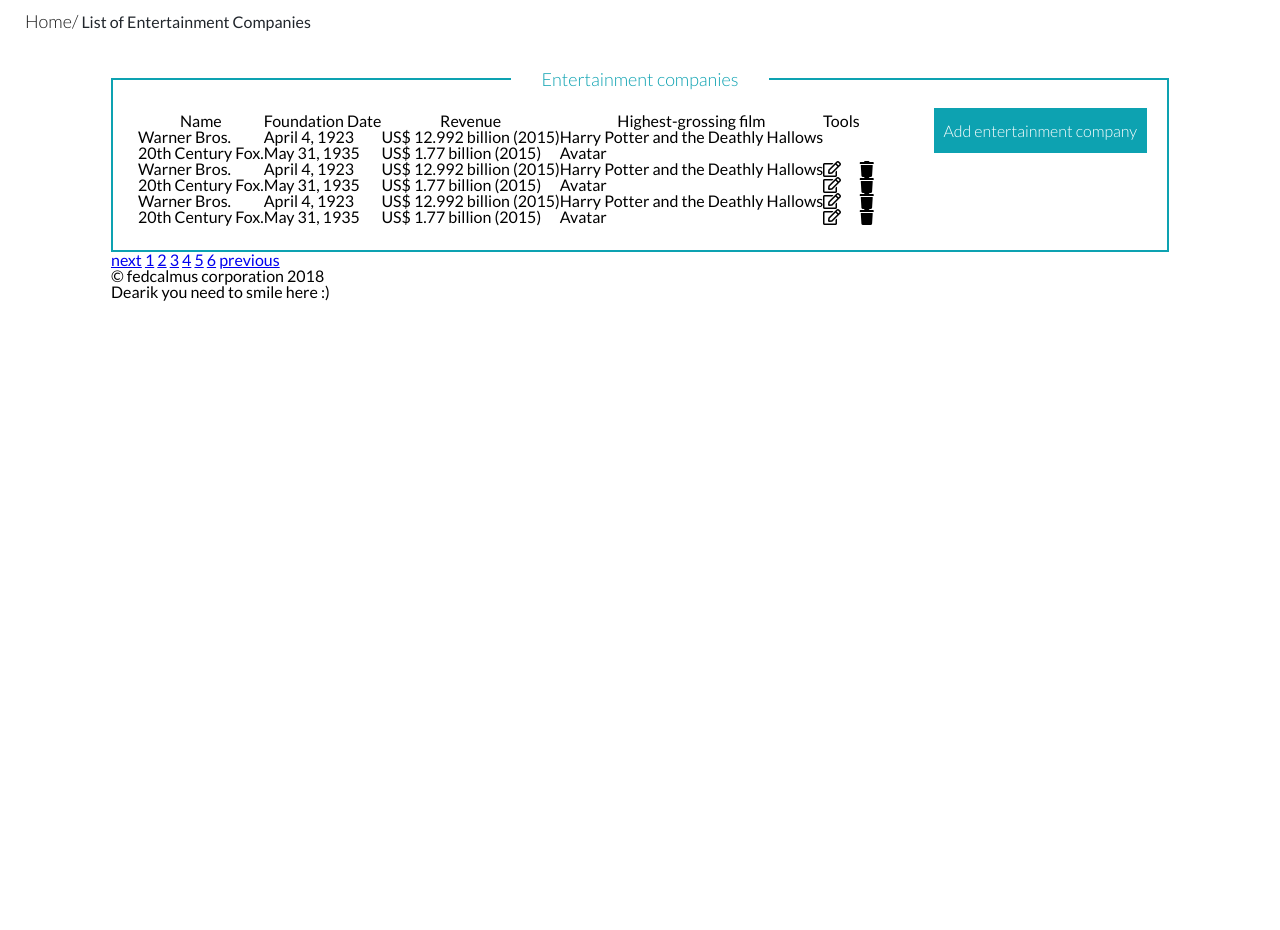
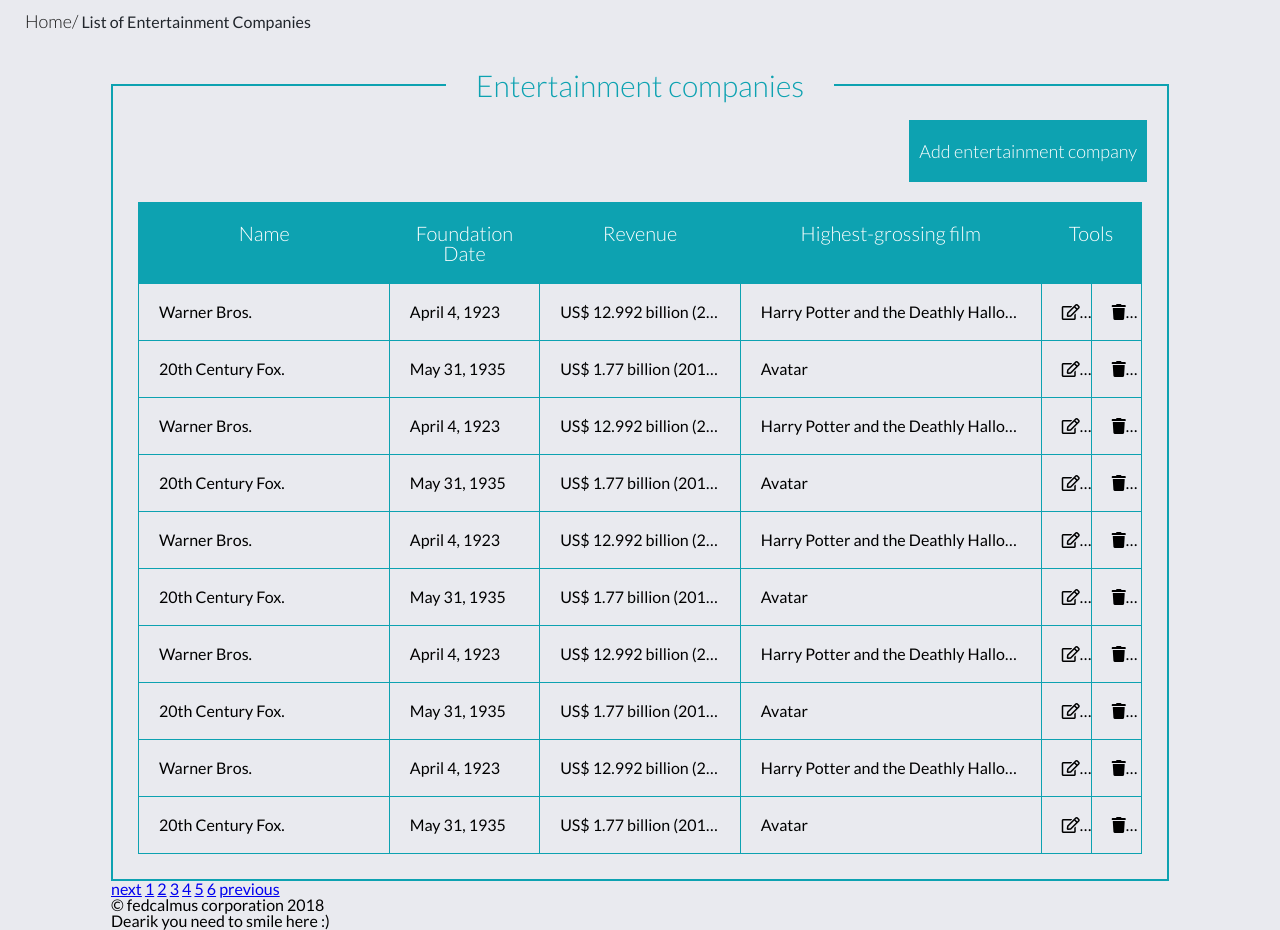
Before and after one commit to fedcalmus/Admin, a plain HTML site: page index.html in a window 1280 px wide. Shown: the part 214-1144 px from the top of the page. Before the commit the page ends 800 px from the top, so only its background shows below. Drawn offline with Linux system fonts and the light colour scheme.

Commit message:
added table styles

```diff
--- a/index.html
+++ b/index.html
@@ -9,7 +9,7 @@
     <link rel="stylesheet" href="style/main.css">
     <!--End Theme CSS-->
     <!--Start Google fonts-->
-    <link href="https://fonts.googleapis.com/css?family=Lato:300,400,700" rel="stylesheet">
+    <link href="https://fonts.googleapis.com/css?family=Lato:100,300,400,700" rel="stylesheet">
     <!--End Google font-->
     <!--Favicon starts here-->
     <link rel="shortcut icon" href="img/favicon.ico" type="image/x-icon">
@@ -53,29 +53,36 @@
     </ul>
 </div>
 <div class="container">
-    <fieldset class="tablefieldset clearAfter">
+    <fieldset class="tablefieldset">
         <legend>Entertainment companies</legend>
-            <button class="addButton transition">Add entertainment company</button>
+        <button class="addButton transition">Add entertainment company</button>
     <div class="tableSection">
-    <table class="tableContent">
+    <table class="tableContent companyTable">
+        <thead>
         <tr>
-        <th>Name</th>
-        <th>Foundation Date</th>
-        <th>Revenue</th>
-        <th>Highest-grossing film</th>
-        <th>Tools</th>
-    </tr>
+            <th class="row1">Name</th>
+            <th class="row2">Foundation Date</th>
+            <th class="row3">Revenue</th>
+            <th class="row4">Highest-grossing film</th>
+            <th class="row5" colspan="2">Tools</th>
+        </tr>
+        </thead>
+        <tbody>
         <tr>
             <td>Warner Bros.</td>
             <td>April 4, 1923</td>
             <td>US$ 12.992 billion (2015)</td>
             <td>Harry Potter and the Deathly Hallows</td>
+            <td><i class="far fa-edit"></i></td>
+            <td><i class="fas fa-trash"></i></td>
         </tr>
         <tr>
             <td>20th Century Fox.</td>
             <td>May 31, 1935</td>
             <td>US$ 1.77 billion (2015)</td>
             <td>Avatar</td>
+            <td><i class="far fa-edit"></i></td>
+            <td><i class="fas fa-trash"></i></td>
         </tr>
         <tr>
             <td>Warner Bros.</td>
@@ -109,6 +116,39 @@
             <td><i class="far fa-edit"></i></td>
             <td><i class="fas fa-trash"></i></td>
         </tr>
+        <tr>
+            <td>Warner Bros.</td>
+            <td>April 4, 1923</td>
+            <td>US$ 12.992 billion (2015)</td>
+            <td>Harry Potter and the Deathly Hallows</td>
+            <td><i class="far fa-edit"></i></td>
+            <td><i class="fas fa-trash"></i></td>
+        </tr>
+        <tr>
+            <td>20th Century Fox.</td>
+            <td>May 31, 1935</td>
+            <td>US$ 1.77 billion (2015)</td>
+            <td>Avatar</td>
+            <td><i class="far fa-edit"></i></td>
+            <td><i class="fas fa-trash"></i></td>
+        </tr>
+        <tr>
+            <td>Warner Bros.</td>
+            <td>April 4, 1923</td>
+            <td>US$ 12.992 billion (2015)</td>
+            <td>Harry Potter and the Deathly Hallows</td>
+            <td><i class="far fa-edit"></i></td>
+            <td><i class="fas fa-trash"></i></td>
+        </tr>
+        <tr>
+            <td>20th Century Fox.</td>
+            <td>May 31, 1935</td>
+            <td>US$ 1.77 billion (2015)</td>
+            <td>Avatar</td>
+            <td><i class="far fa-edit"></i></td>
+            <td><i class="fas fa-trash"></i></td>
+        </tr>
+        </tbody>
     </table>
     </div>
     </fieldset>
--- a/style/main.css
+++ b/style/main.css
@@ -61,7 +61,7 @@
     font-size: 100%;
     outline: none;
     margin:0;
-    background-color: #ffffff;
+    background-color: #e9eaef;
 }
 
 .container{
@@ -181,7 +181,7 @@
     text-align: center;
     color: #0da2b1;
     padding: 0 30px;
-    font-size: 18px;
+    font-size: 30px;
     font-weight: 300;
 }
 
@@ -194,14 +194,14 @@
 }
 
 .addButton{
-    padding: 13px 10px;
+    padding: 20px 10px;
     background: #0da2b1;
     border: none;
     color: #ffffff;
     text-align: center;
     float: right;
     outline: none;
-    font-size: 16px;
+    font-size: 18px;
     font-weight: 300;
     margin: 20px;
     font-family: 'Lato', sans-serif;
@@ -221,10 +221,57 @@
 }
 
 .addButton:active{
-
     background-color: #0b636b;
     box-shadow: 3px 5px 13px #888888;
 }
 
+.tableContent{
+    border-collapse: collapse;
+    border-spacing: 0;
+    border: 1px solid #0da2b1;
+    width: 100%;
+    table-layout: fixed;
+}
+
+.tableContent th,td{
+    padding: 20px;
+}
+
+.tableContent th{
+    font-size: 20px;
+    color: #ffffff;
+    font-weight: 300;
+    background-color: #0da2b1;
+}
+.tableContent td{
+    border: 1px solid #0da2b1;
+    white-space: nowrap;
+    overflow: hidden;
+    text-overflow: ellipsis;
+}
+
+.row1{
+    width:25%;
+}
+
+.row2{
+    width:15%;
+}
+.row3{
+    width:20%;
+}
+.row4{
+    width:30%;
+}
+
+.row5{
+    width:10%;
+}
+
+.fa-edit:before{
+    content: "\#0da2b1";
+}
+
+
 
 /*Table styles end here*/
```
